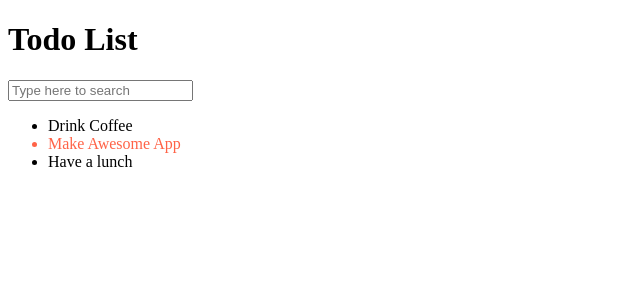
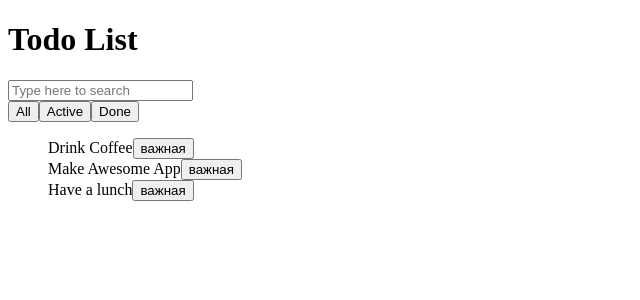
Before and after one commit to jsdevtest/todo-react, a React (Create React App) app: page / in a window 1280 px wide. Shown: the top 300 px of the page, without its empty margins (0-640 px from the left). Built offline with nearby package versions, Linux system fonts and the light colour scheme.

Commit message:
prettier

```diff
--- a/package.json
+++ b/package.json
@@ -5,6 +5,7 @@
   "keywords": [],
   "main": "src/index.js",
   "dependencies": {
+    "radium": "0.25.0",
     "react": "16.3.2",
     "react-dom": "16.3.2",
     "react-scripts": "1.1.4"
--- a/public/index.html
+++ b/public/index.html
@@ -4,6 +4,7 @@
 <head>
 	<meta charset="utf-8">
 	<meta name="viewport" content="width=device-width, initial-scale=1, shrink-to-fit=no">
+	<link rel="stylesheet" href="https://stackpath.bootstrapcdn.com/font-awesome/4.7.0/css/font-awesome.min.css">
 	<title>Todo App</title>
 </head>
 
--- a/src/components/App.js
+++ b/src/components/App.js
@@ -1,22 +1,24 @@
-import React from "react";
+import React from "react"
 
-import List from "./List";
-import Header from "./Header";
-import Search from "./Search";
+import List from "./List"
+import Header from "./Header"
+import Search from "./Search"
+import Filter from "./Filter"
 
 const App = () => {
   const todoData = [
-    { id: 1, label: "Drink Coffee", important: false },
-    { id: 2, label: "Make Awesome App", important: true },
-    { id: 3, label: "Have a lunch", important: false }
-  ];
+    { id: 1, label: "Drink Coffee" },
+    { id: 2, label: "Make Awesome App" },
+    { id: 3, label: "Have a lunch" }
+  ]
   return (
     <React.Fragment>
       <Header />
       <Search />
+      <Filter />
       <List todos={todoData} />
     </React.Fragment>
-  );
-};
+  )
+}
 
-export default App;
+export default App
--- /dev/null
+++ b/src/components/Filter.js
@@ -0,0 +1,15 @@
+import React, { Component } from "react"
+
+class Filter extends Component {
+  render() {
+    return (
+      <div>
+        <button>All</button>
+        <button>Active</button>
+        <button>Done</button>
+      </div>
+    )
+  }
+}
+
+export default Filter
--- a/src/components/Header.js
+++ b/src/components/Header.js
@@ -1,5 +1,5 @@
-import React from "react";
+import React from "react"
 
-const Header = () => <h1>Todo List</h1>;
+const Header = () => <h1>Todo List</h1>
 
-export default Header;
+export default Header
--- a/src/components/Item.js
+++ b/src/components/Item.js
@@ -1,10 +1,43 @@
-import React from "react";
+import React, { Component } from "react"
+import Radium from "radium"
 
-const Item = ({ label, important }) => {
-  const styles = {
-    color: important ? "tomato" : null
-  };
-  return <li style={styles}>{label}</li>;
-};
+class Item extends Component {
+  state = {
+    important: false,
+    done: false
+  }
+  onItemClick = () => {
+    this.setState(({ done }) => ({
+      done: !done
+    }))
+  }
+  onImportantClick = e => {
+    e.stopPropagation()
+    this.setState(({ important }) => ({
+      important: !important
+    }))
+  }
+  render() {
+    const { label } = this.props
+    const { important, done } = this.state
+    return (
+      <div
+        style={[important && styles.important, done && styles.done]}
+        onClick={this.onItemClick}>
+        {label}
+        <button onClick={this.onImportantClick}>важная</button>
+      </div>
+    )
+  }
+}
 
-export default Item;
+const styles = {
+  important: {
+    fontWeight: "bold"
+  },
+  done: {
+    textDecoration: "line-through"
+  }
+}
+
+export default Radium(Item)
```
Also changed, not shown: src/components/List.js (+7 -7 lines), src/components/Search.js (+5 -5 lines), src/index.js (+4 -4 lines), 1 other file (tests, documents, lock files or other folders).
